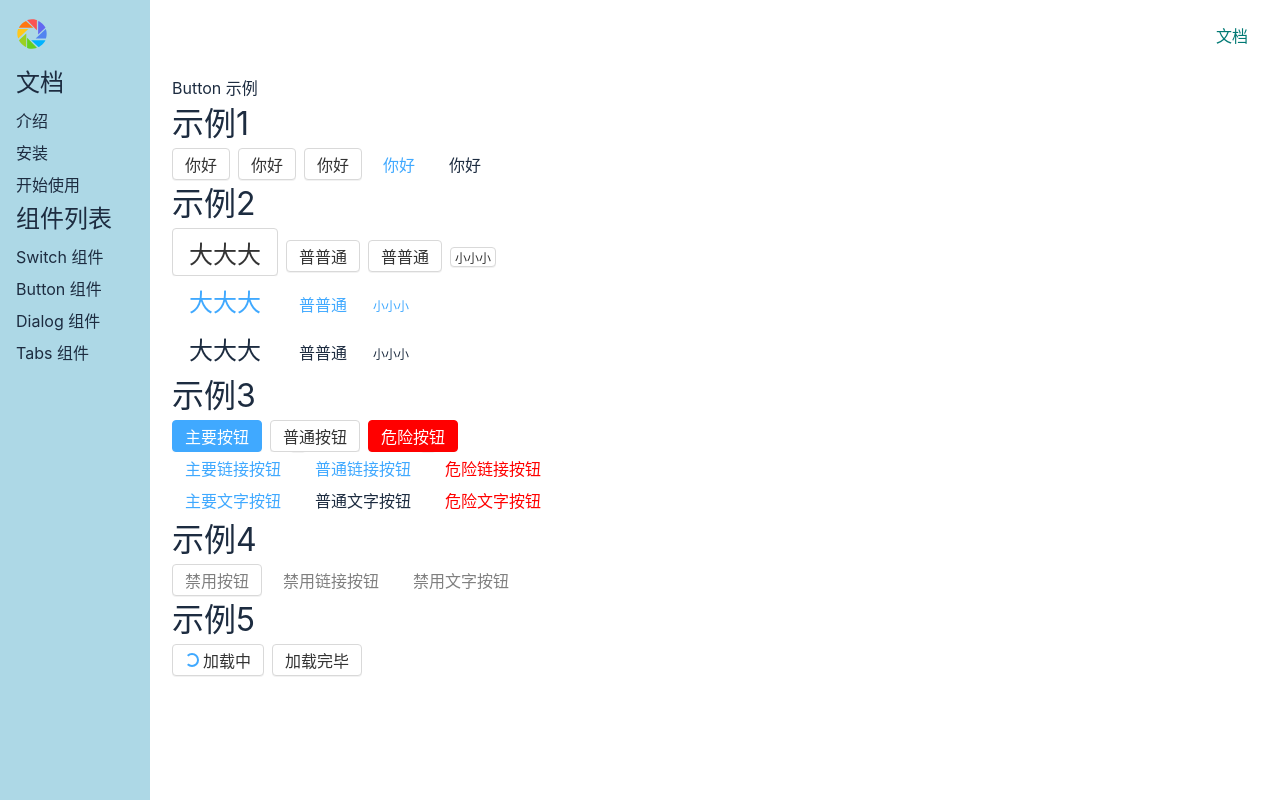
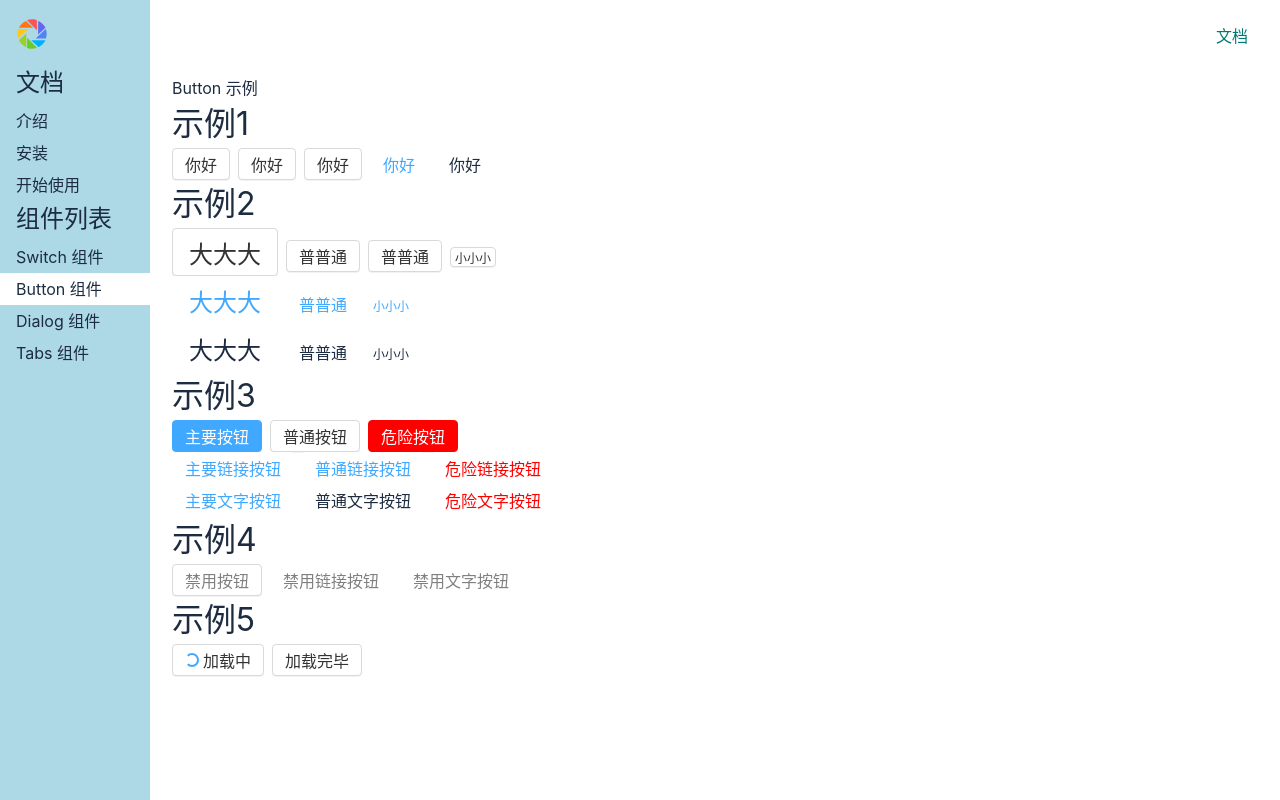
Before and after one commit to heavenly-zy/v3-wheel, a Vue app: page /#/doc/button in a window 1280 px wide. Built offline with nearby package versions, Linux system fonts and the light colour scheme.

Commit message:
高亮当前路由

```diff
--- a/src/views/Doc.vue
+++ b/src/views/Doc.vue
@@ -89,7 +89,7 @@ export default {
 aside {
 	background: lightblue;
 	width: 150px;
-	padding: 65px 16px 16px 16px;
+	padding: 65px 0 16px 0;
 	position: fixed;
 	top: 0;
 	left: 0;
@@ -97,11 +97,20 @@ aside {
 
 	> h2 {
 		margin-bottom: 4px;
+		padding: 0 16px;
 	}
 
 	> ol {
 		> li {
-			padding: 4px 0;
+			> a {
+				display: block;
+				padding: 4px 16px;
+				text-decoration: none;
+			}
+
+			.router-link-active {
+				background: white;
+			}
 		}
 	}
 }
```
